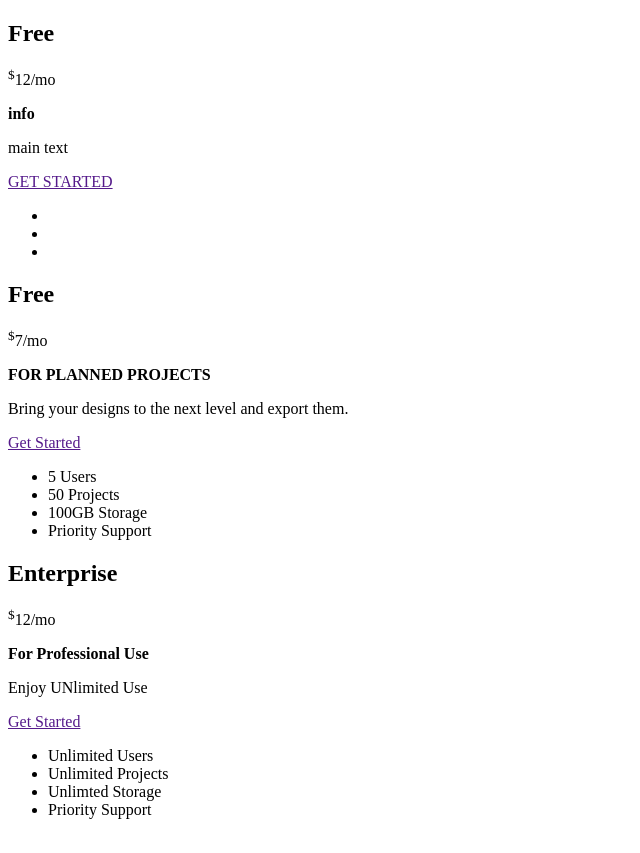
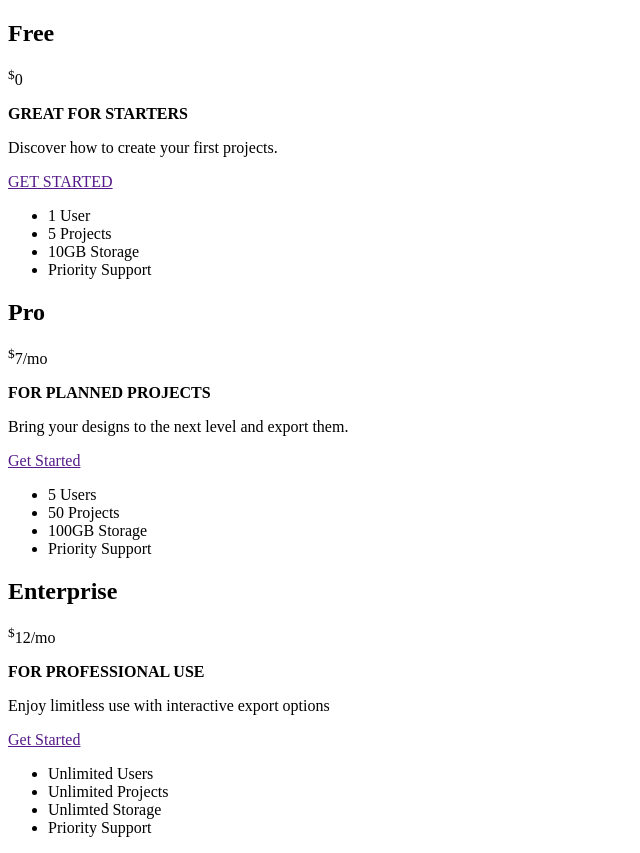
Before and after one commit to Connok/pricing-grid, a plain HTML site: page index.html in a window 1280 px wide. Shown: the whole page, without its empty margins (0-640 px from the left). Drawn offline with Linux system fonts and the light colour scheme.

Commit message:
htlm finished

```diff
--- a/index.html
+++ b/index.html
@@ -10,18 +10,19 @@
       <div class="pricing">
         <div class="card">
           <h2>Free</h2>
-          <p class="price"><sup>$</sup>12<span>/mo</span></p>
-          <p class="price-info"><strong>info</strong></p>
-          <p class="main-text">main text</p>
+          <p class="price"><sup>$</sup>0</p>
+          <p class="price-info"><strong>GREAT FOR STARTERS</strong></p>
+          <p class="main-text">Discover how to create your first projects.</p>
           <a href="" class="btn">GET STARTED</a>
           <ul>
-            <li></li>
-            <li></li>
-            <li></li>
+            <li>1 User</li>
+            <li>5 Projects</li>
+            <li>10GB Storage</li>
+            <li>Priority Support</li>
           </ul>
         </div>
         <div class="card">
-          <h2>Free</h2>
+          <h2>Pro</h2>
           <p class="price"><sup>$</sup>7<span>/mo</span></p>
           <p class="price-info"><strong>FOR PLANNED PROJECTS</strong></p>
           <p class="main-text">
@@ -38,8 +39,10 @@
         <div class="card">
           <h2>Enterprise</h2>
           <p class="price"><sup>$</sup>12<span>/mo</span></p>
-          <p class="price-info"><strong>For Professional Use</strong></p>
-          <p class="main-text">Enjoy UNlimited Use</p>
+          <p class="price-info"><strong>FOR PROFESSIONAL USE</strong></p>
+          <p class="main-text">
+            Enjoy limitless use with interactive export options
+          </p>
           <a href="" class="btn">Get Started</a>
           <ul>
             <li>Unlimited Users</li>
```
